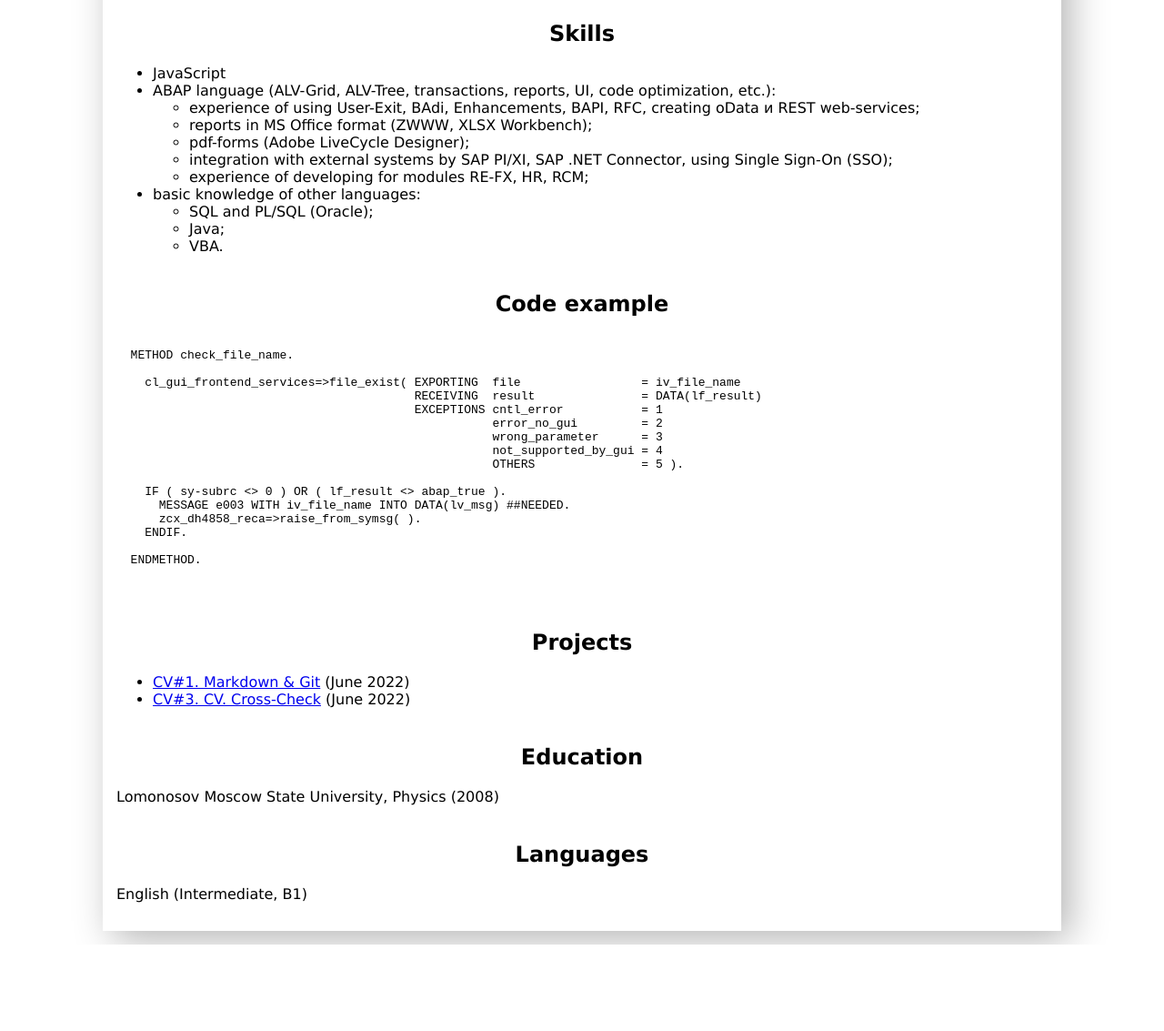
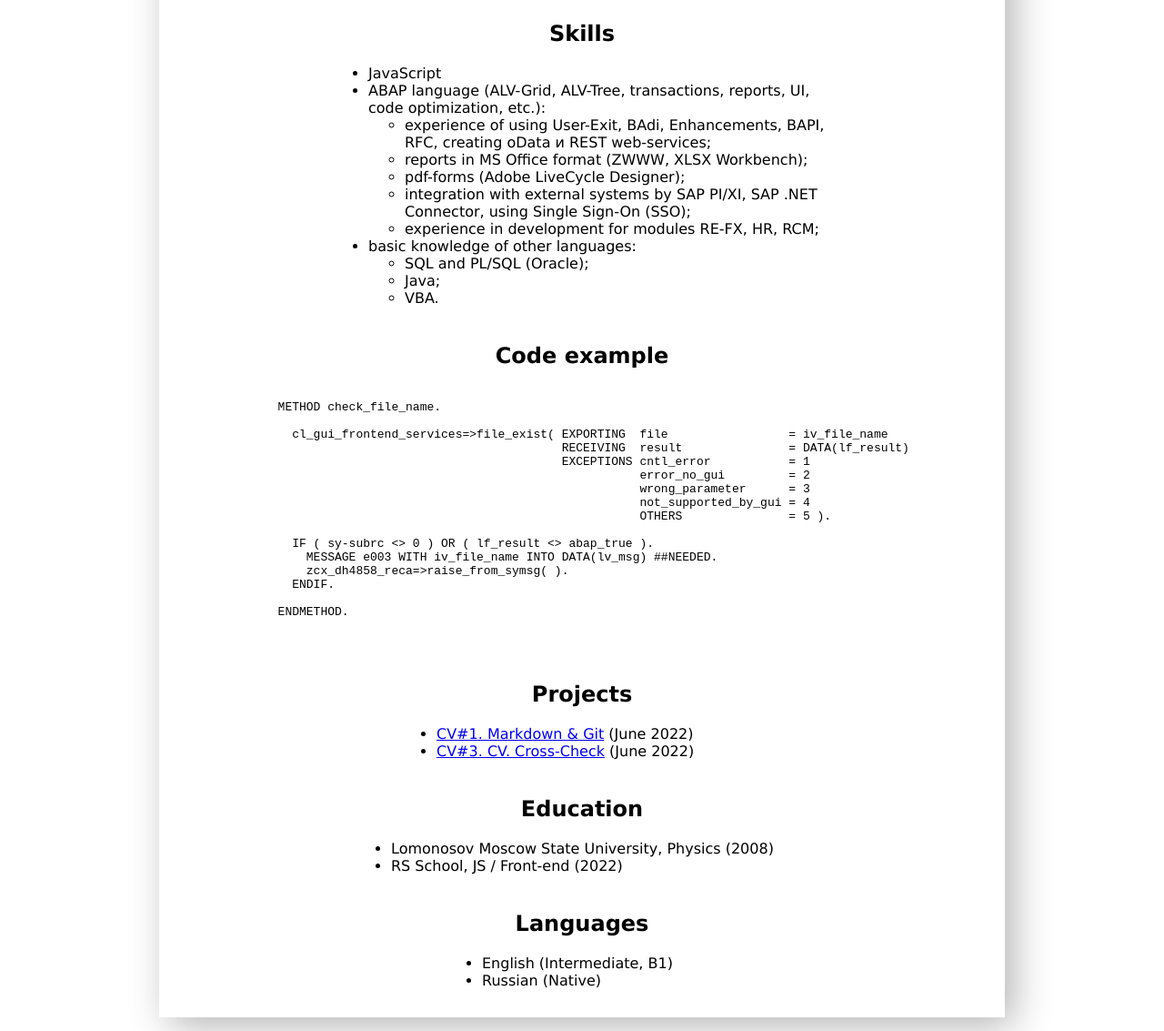
Before and after one commit to brazhik/rsschool-cv, a plain HTML site: page index.html in a window 1280 px wide. Shown: the part 882-2015 px from the top of the page at 91% size. Before the commit the page ends 1920 px from the top, so only its background shows below. Drawn offline with Linux system fonts and the light colour scheme.

Commit message:
fix: layout changes for centering content in sections

```diff
--- a/index.html
+++ b/index.html
@@ -35,8 +35,8 @@
       <h2>Contact</h2>
       <ul>
         <li><b>discord:</b> Dmitrii (@brazhik)</li>
-        <li><b>E-mail:</b> mail@example.com</li>
-        <li><b>Phone:</b> +7-XXX-XXX-XX-XX</li>
+        <li><b>e-mail:</b> mail@example.com</li>
+        <li><b>phone:</b> +7-XXX-XXX-XX-XX</li>
       </ul>
     </section>
 
@@ -59,7 +59,7 @@
             <li>reports in MS Office format (ZWWW, XLSX Workbench);</li>
             <li>pdf-forms (Adobe LiveCycle Designer);</li>
             <li>integration with external systems by SAP PI/XI, SAP .NET Connector, using Single Sign-On (SSO);</li>
-            <li>experience of developing for modules RE-FX, HR, RCM;</li>
+            <li>experience in development for modules RE-FX, HR, RCM;</li>
           </ul>
         </li>
         <li>basic knowledge of other languages:
@@ -106,12 +106,18 @@
 
     <section class="education" id="education">
       <h2>Education</h2>
-      <p>Lomonosov Moscow State University, Physics (2008)</p>
+      <ul>
+        <li>Lomonosov Moscow State University, Physics (2008)</li>
+        <li>RS School, JS / Front-end (2022)</li>
+      </ul>
     </section>
 
     <section class="languages" id="languages">
       <h2>Languages</h2>
-      <p>English (Intermediate, B1)</p>
+      <ul>
+        <li>English (Intermediate, B1)</li>
+        <li>Russian (Native)</li>
+      </ul>
     </section>
   </main>
 
--- a/style.css
+++ b/style.css
@@ -1,7 +1,7 @@
 body {
   margin: 15px auto;
   padding: 15px;
-  width: 1024px;
+  width: 900px;
   font-family: Verdana, sans-serif;
   box-shadow: 10px 10px 40px -1px rgba(0, 0, 0, 0.3);
 }
@@ -44,14 +44,35 @@ main h2 {
   padding-top: 20px;
 }
 
-.contact {
+main section {
   margin-left: auto;
   margin-right: auto;
+}
+
+.contact {
   width: 300px;
 }
 
 .about-me {
-  margin-left: auto;
-  margin-right: auto;
   width: 400px;
 }
+
+.skills {
+  width: 550px;
+}
+
+.code-example {
+  width: 700px;
+}
+
+.projects {
+  width: 400px;
+}
+
+.education {
+  width: 500px;
+}
+
+.languages {
+  width: 300px;
+}
```
